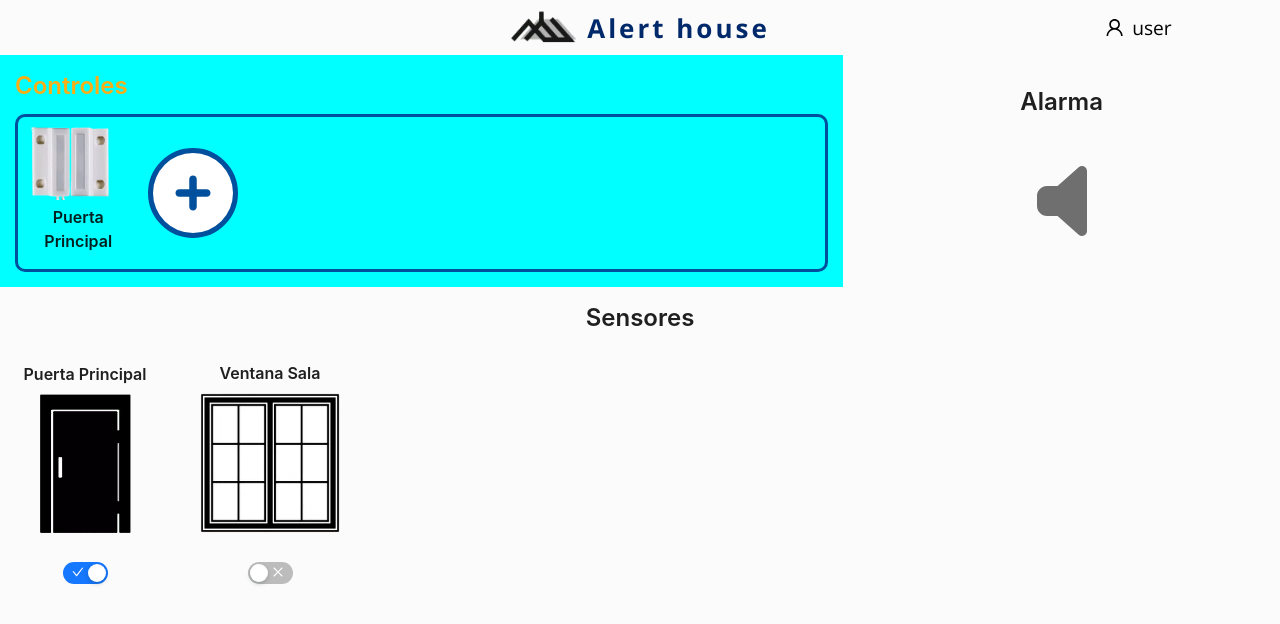
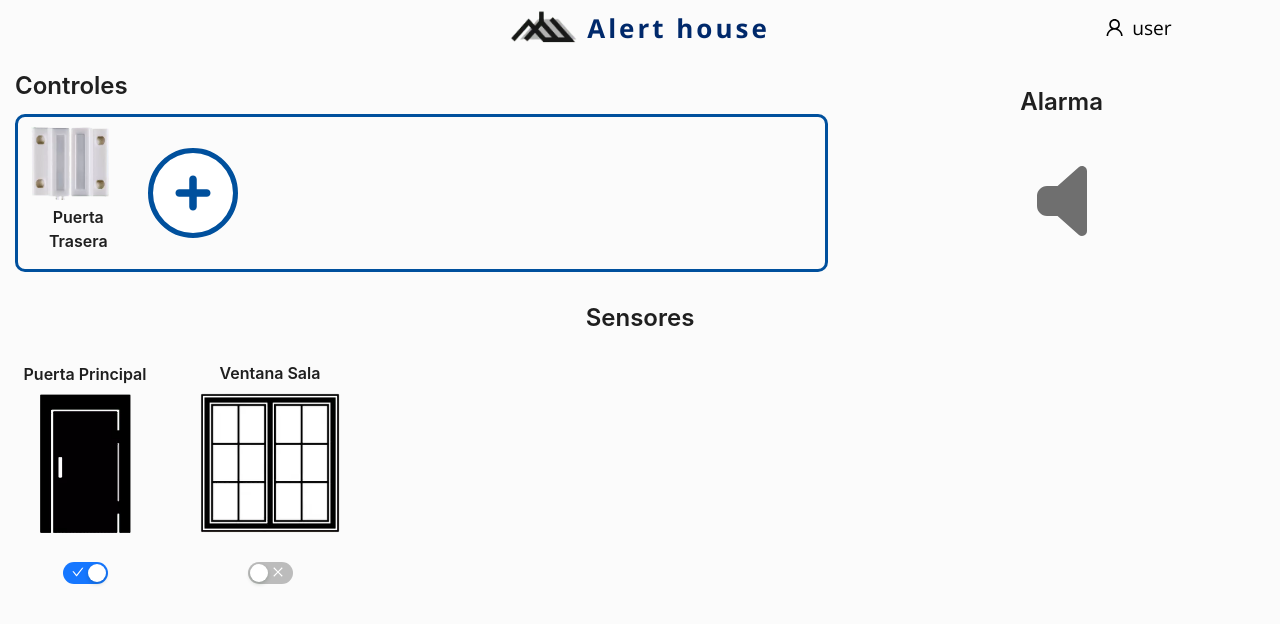
Before and after one commit to SimonKhi/Alert-House, a React (Vite) app: page / in a window 1280 px wide. Shown: the top 624 px of the page. Built offline with nearby package versions, Linux system fonts and the light colour scheme; no server answers; sample sign-in values are in the browser's storage.

Commit message:
AgregarSesores a la base de datos completado

```diff
--- a/src/components/Dimensiones.jsx
+++ b/src/components/Dimensiones.jsx
@@ -12,7 +12,6 @@ const Superior = styled.div`
 const ContenedorControles = styled.div`
     flex: 6;
     padding: 15px;
-    background-color: aqua;
 `;
 
 const ContenedorAlarma = styled.div`
--- a/src/components/PanelControl.jsx
+++ b/src/components/PanelControl.jsx
@@ -13,7 +13,7 @@ const PanelControl = () => {
             </Helmet>
             <Superior>
                 <ContenedorControles>
-                    <Typography.Title type='warning' level={3}>Controles</Typography.Title>
+                    <Typography.Title level={3}>Controles</Typography.Title>
                     <Controles />
                 </ContenedorControles>
                 <ContenedorAlarma>
--- a/src/controls/Controles.jsx
+++ b/src/controls/Controles.jsx
@@ -12,7 +12,7 @@ const Controles = () => {
 
     return (
         <ContenedorSensores>
-            <NuevoSensor />
+            <NuevoSensor name='Puerta Trasera'/>
             <ContenedorAgregar>
                 <BotonAgregar onClick={() => cambiarVisibleAgregar(true)}>
                     <FontAwesomeIcon icon={faCirclePlus} size='5x'/>
--- a/src/controls/ModuloAgregar.jsx
+++ b/src/controls/ModuloAgregar.jsx
@@ -1,19 +1,25 @@
-import React, { useState } from 'react';
-import { Modal, Form, Input, Select } from 'antd';
+import React from 'react';
+import { Modal, Form, Input, Select, message } from 'antd';
+import { useAuth } from '../context/AuthContext';
+import agregarSensor from '../firebase/agregarSensor';
 
 const ModuloAgregar = ({ visible, cambiarVisible}) => {
-    const [sensores, cambiarSensore] = useState([
-        { id:1, nombre:"Puerta Principal", tipo:"Puerta"},
-        {id:2, nombre:"Ventana Sala", tipo:"Ventana"},
-    ]);
     const [formulario] = Form.useForm();
     const { Option } = Select;
+    const { usuario } = useAuth();
 
     const NuevoSensor = (values) => {
-        console.log('Mostrar valores', values);
-        cambiarSensore([...sensores, {id: 3, nombre:values.nombre, tipo:values.acceso}])
+        agregarSensor({
+            acceso: values.acceso,
+            nombre: values.nombre,
+            uidUsuario: usuario.uid,
+        }).then(() => {
+            message.open({type: 'success', content: 'Sensor agregado con éxito'})
+        }).catch((error) => {
+            console.log(error);
+            message.open({type: 'error', content: 'Hubo un error al agregar el sensor'})
+        });
         cambiarVisible(false);
-        console.log(sensores);
     }
 
     const CerrarModal = () => {
@@ -40,8 +46,8 @@ const ModuloAgregar = ({ visible, cambiarVisible}) => {
             <Form form={formulario} name='agregar_sensor'>
                 <Form.Item name="acceso" label="Acceso" rules={[{required: true, message: "Seleccione un acceso"},]}>
                     <Select placeholder="Seleccione el acceso" allowClear>
-                        <Option value="puerta">puerta</Option>
-                        <Option value="ventana">ventana</Option>
+                        <Option value="Puerta">Puerta</Option>
+                        <Option value="Ventana">Ventana</Option>
                     </Select>
                 </Form.Item>
                 <Form.Item name="nombre" label="Nombre" rules={[{required: true, message: 'Introduzca un nombre',},]} >
--- a/src/controls/NuevoSensor.jsx
+++ b/src/controls/NuevoSensor.jsx
@@ -4,7 +4,7 @@ import SensorAbierto from '../images/sensor-abierto.webp';
 import SensorCerrado from '../images/sensor-cerrado.webp';
 import { BotonSensor } from './Botones';
 
-const NuevoSensor = () => {
+const NuevoSensor = ({name}) => {
     const [estado, cambiarEstado] = useState(true);
 
     return (
@@ -16,7 +16,7 @@ const NuevoSensor = () => {
                         <img width="100%" src={SensorAbierto} alt='' />
                     }
             </BotonSensor>
-            <Typography.Title level={5} align="center">Puerta Principal</Typography.Title>
+            <Typography.Title level={5} align="center">{name}</Typography.Title>
         </div>
     );
 }
--- /dev/null
+++ b/src/firebase/agregarSensor.jsx
@@ -0,0 +1,14 @@
+import { db } from './firebaseConfig';
+import { collection, addDoc } from 'firebase/firestore';
+
+const agregarSensor = ({acceso, nombre, uidUsuario}) => {
+    return addDoc(collection(db, 'sensores'), {
+        acceso: acceso,
+        nombre: nombre,
+        estado: 1,
+        enabled: 0,
+        uidUsuario: uidUsuario,
+    })
+}
+
+export default agregarSensor;
```
